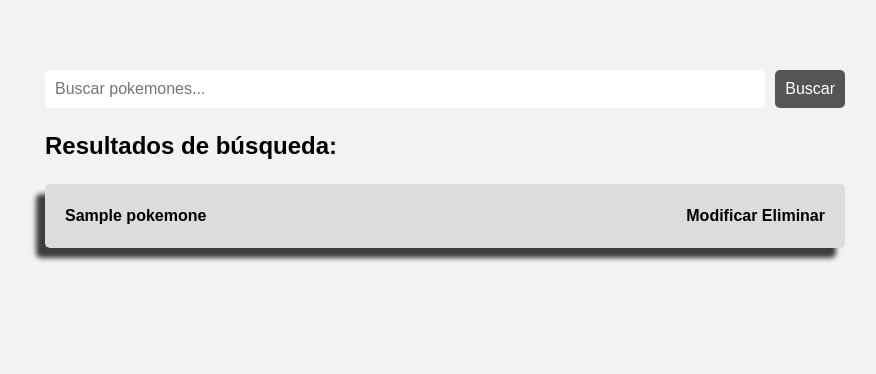
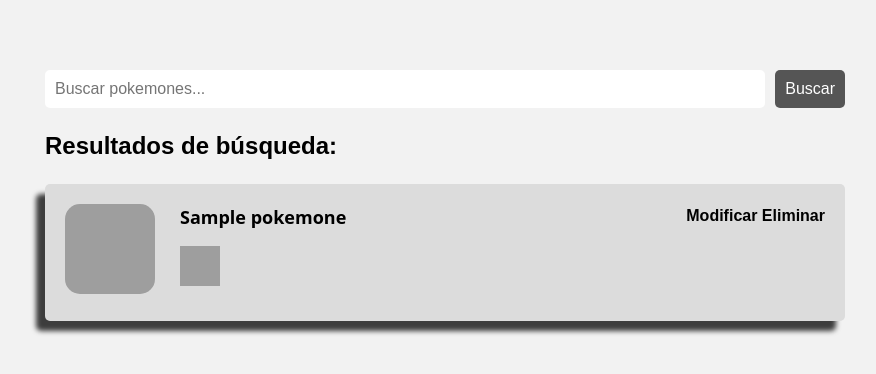
Before and after one commit to jazmindestefano/PokedexPHP, a PHP site: page /dashboard/dashboard.php in a window 1280 px wide. Shown: the part 64-438 px from the top of the page, without its empty margins (195-1071 px from the left). Run offline with PHP 8.4, Linux system fonts and the light colour scheme; the visitor is signed in with stand-in values (Sample User, id 1); tables that the repository leaves empty or names only in its code hold one stand-in row (values such as "Sample post"); data that the repository does not hold is empty; grey boxes are pictures that could not be loaded.

Commit message:
fix imagenes en dashboard

```diff
--- a/dashboard/dashboard.php
+++ b/dashboard/dashboard.php
@@ -86,10 +86,18 @@
             if (!$pokemon_existe) {
                 echo '<li class="pokemon-inexistente">POKEMON NO ENCONTRADO</li><br>';
             }
-
-
             foreach ($resultado as $element) {
-                echo '<li class="pokemon-list"><a href="../pokemon-detalle/pokemon-detalle.php?id=' . $element['idPokemon'] . '">' . $element['nombre'] . '</a>';
+                echo '<li class="pokemon-list">
+                         <div style="display: flex">
+                         <a  href="../pokemon-detalle/pokemon-detalle.php?id=' . $element['idPokemon'] . '">
+                         <img class="avatar-card" src="../images/' . $element['nombre'] . '.jpg" alt="' . $element['nombre'] . '">
+                         <div style="display: flex; flex-direction: column">
+                            <a class="pokemon-name" href="../pokemon-detalle/pokemon-detalle.php?id=' . $element['idPokemon'] . '">' . $element['nombre'] . '</a>
+                            <img class="pokemon-type" src="../images/' . $element['tipo'] . '.png" alt="' . $element['tipo'] . '">
+                        </div>
+                        </a>
+                      </div>
+                      ';
 
                 if ($isAdmin) {
                     echo '<div class="botones-accion">
@@ -97,10 +105,8 @@
                                         <a href="../eliminar-pokemon/eliminar-pokemon.php?id=' . $element['idPokemon'] . '" class="boton-eliminar">Eliminar</a>
                             </div>';
                 }
+                echo '</li>';
             }
-
-
-            session_destroy();
         ?>
 
 
```
